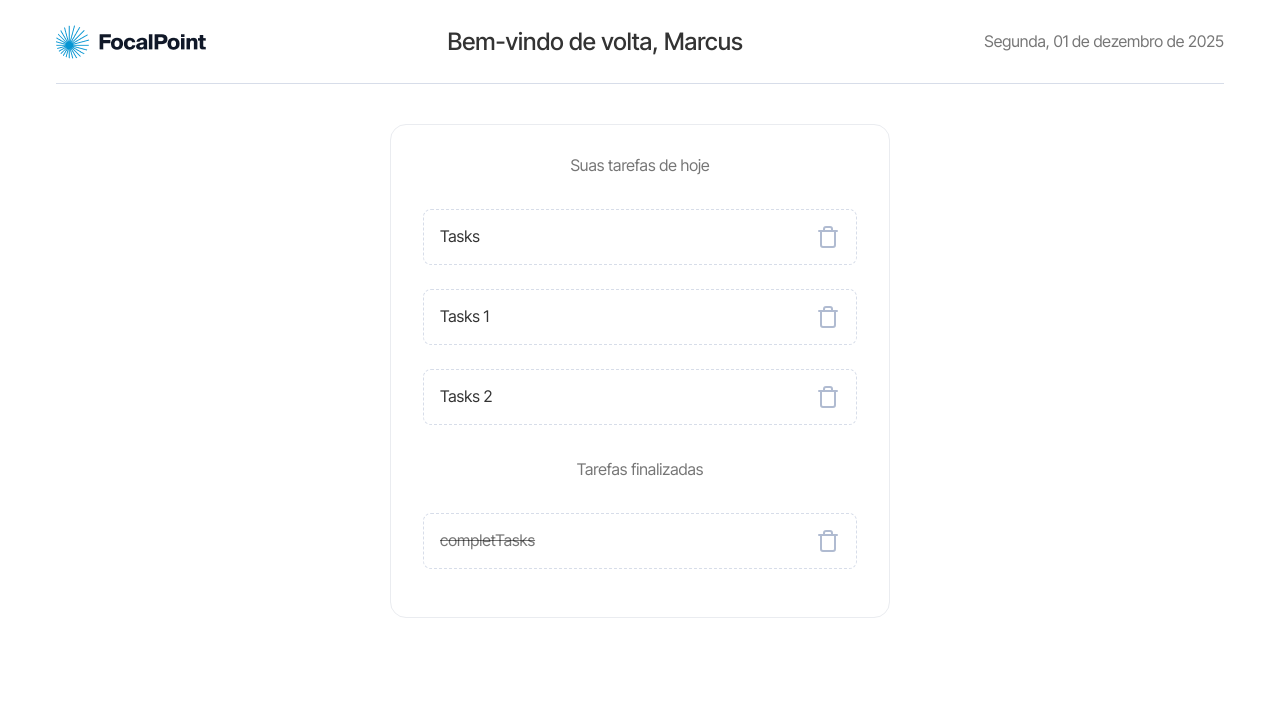
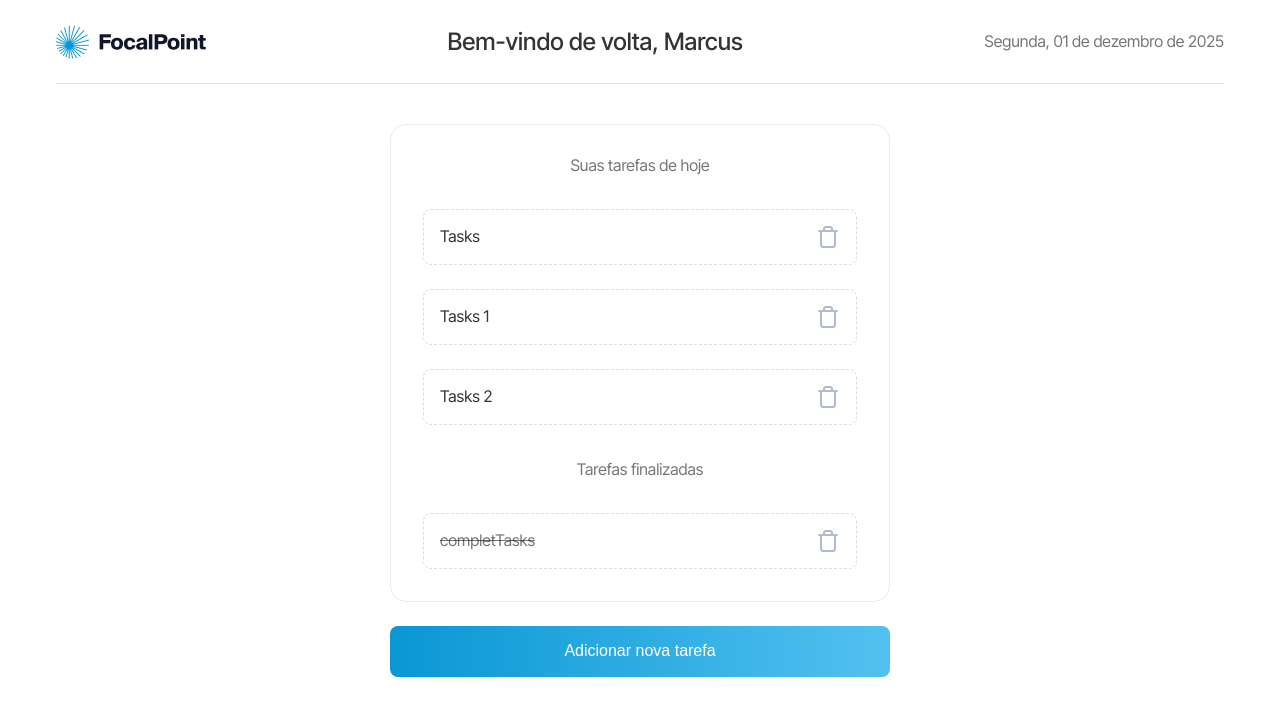
Before and after one commit to breno-aredes/focal-point, a Next.js app: page / in a window 1280 px wide. Shown: the top 716 px of the page. Built offline with nearby package versions, Linux system fonts and the light colour scheme.

Commit message:
feat: create button component

```diff
--- a/src/app/layout.tsx
+++ b/src/app/layout.tsx
@@ -13,7 +13,7 @@ export default function RootLayout({
   children: React.ReactNode;
 }>) {
   return (
-    <html lang="en">
+    <html>
       <body>{children}</body>
     </html>
   );
--- /dev/null
+++ b/src/components/button/index.tsx
@@ -0,0 +1,25 @@
+import styles from "@/styles/components/button.module.scss";
+import { ButtonProps } from "@/types/components/buttonTypes";
+
+const Button = ({ children, type, ...props }: ButtonProps) => {
+  const getButtonColor = () => {
+    switch (type) {
+      case "cancel":
+        return styles.cancelButton;
+      case "save":
+        return styles.saveButton;
+      case "delete":
+        return styles.deleteButton;
+      default:
+        return "";
+    }
+  };
+
+  return (
+    <button className={`${styles.button} ${getButtonColor()}`} {...props}>
+      {children}
+    </button>
+  );
+};
+
+export default Button;
--- a/src/components/main/index.tsx
+++ b/src/components/main/index.tsx
@@ -1,6 +1,7 @@
 import { LuTrash } from "react-icons/lu";
 
 import "@/styles/components/main.scss";
+import Button from "../button";
 
 export default function Main() {
   return (
@@ -27,6 +28,8 @@ export default function Main() {
           </li>
         </ul>
       </main>
+
+      <Button type="save">Adicionar nova tarefa</Button>
     </div>
   );
 }
--- /dev/null
+++ b/src/styles/components/button.module.scss
@@ -0,0 +1,32 @@
+.button {
+  width: 100%;
+  height: 51px;
+  border-radius: 8px;
+  font-size: 16px;
+  font-weight: 400;
+  max-width: 500px;
+  margin-top: 24px;
+}
+
+.deleteButton {
+  background: rgb(212, 9, 9);
+  background: linear-gradient(
+    90deg,
+    rgba(212, 9, 9, 1) 0%,
+    rgba(240, 83, 83, 1) 100%
+  );
+  color: white;
+}
+
+.saveButton {
+  background: linear-gradient(
+    90deg,
+    rgba(9, 151, 212, 1) 0%,
+    rgba(83, 193, 240, 1) 100%
+  );
+  color: white;
+}
+
+.cancelButton {
+  background-color: #e7eefb;
+}
--- a/src/styles/components/main.scss
+++ b/src/styles/components/main.scss
@@ -2,10 +2,12 @@
   width: 100%;
   display: flex;
   justify-content: center;
+  flex-direction: column;
+  align-items: center;
   main {
     min-width: 500px;
     border: 1px solid #eaecf0;
-    padding: 32px;
+    padding: 32px 32px 16px 32px;
     border-radius: 16px;
     display: flex;
     flex-direction: column;
--- /dev/null
+++ b/src/types/components/buttonTypes.ts
@@ -0,0 +1,4 @@
+export interface ButtonProps {
+  children: React.ReactNode;
+  type: "cancel" | "save" | "delete";
+}
```
